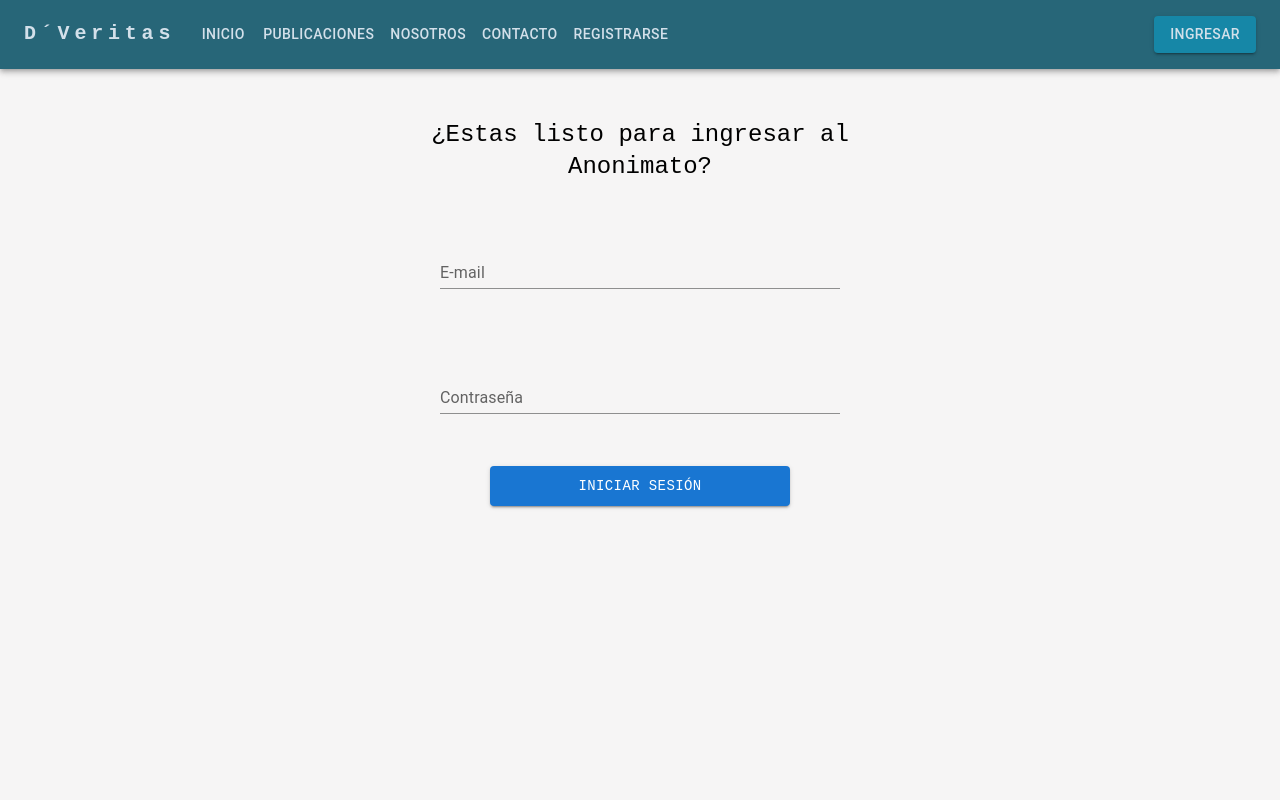
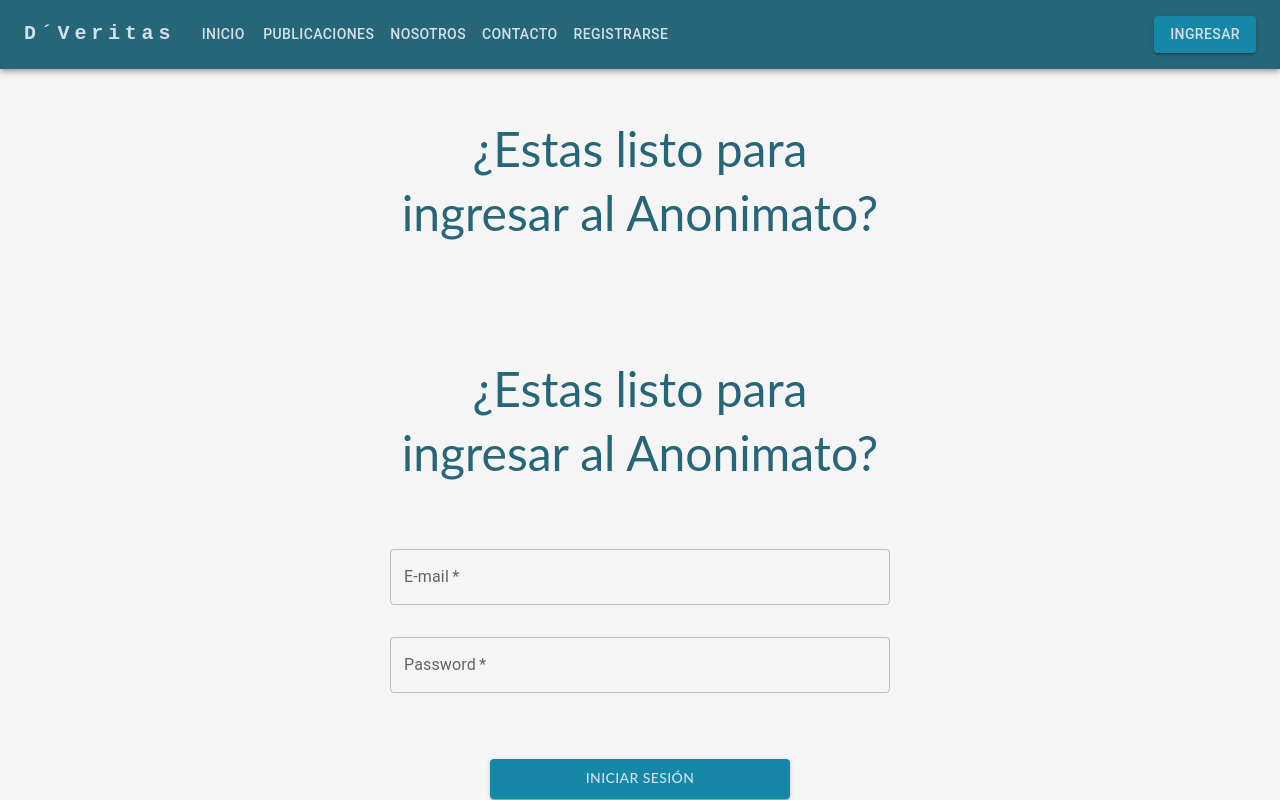
Before and after one commit to Emanuel-SO/DVeritas, a React (Create React App) app: page /ingresar in a window 1280 px wide. Built offline with nearby package versions, Linux system fonts and the light colour scheme; the HTML template or start-up script is replaced by a standard one.

Commit message:
Actualizado al 14 marzo 2022

```diff
--- a/src/Components/Contact/Contact.js
+++ b/src/Components/Contact/Contact.js
@@ -26,11 +26,10 @@ function Contact() {
             autoComplete="off"
         >
             <div>
-
-                <Typography variant="h3" gutterBottom style={{ fontFamily: "lato", marginTop: "50px", marginBottom: "30px" }}>
-                    Contactanos
-                </Typography>
-                <div style={{ marginBottom: "50px", fontSize: "20px"}}>
+            <Typography variant="h5" mb={3} sx={{ fontFamily: "Lato, sans-serif", color: "#276678", fontSize: { xs: '2.5rem', sm: '3rem' }, marginTop: '3rem' }}>
+            Contáctanos
+          </Typography>
+                <div style={{ marginBottom: "3rem", fontSize: "1.5rem", fontFamily: "Lato, sans-serif"}}>
                     Comparte tus comentarios o sugerencias al equipo de JavaWizards.
                 </div>
 
--- a/src/Components/Login/Login.js
+++ b/src/Components/Login/Login.js
@@ -4,6 +4,7 @@ import Button from '@mui/material/Button';
 import Box from '@mui/material/Box';
 import TextField from '@mui/material/TextField';
 import Typography from '@mui/material/Typography';
+import { Input } from '@mui/material';
 
 function Login() {
   return (
@@ -24,34 +25,42 @@ function Login() {
         noValidate
         autoComplete="off"
       >
-        <Typography variant="h5" gutterBottom style={{ fontFamily: "monospace", marginTop: "50px" }}>
+        <Typography variant="h5" mb={3} sx={{ fontFamily: "Lato, sans-serif", color: "#276678", fontSize: { xs: '2.5rem', sm: '3rem' }, marginTop: '3rem', marginBottom: '4rem' }}>
           ¿Estas listo para ingresar al Anonimato?
         </Typography>
-        <TextField id="standard-basic" label="E-mail" variant="standard" style={{ marginBottom: "25px", marginTop: "50px", width: '400px', height: '50px'}} />
-      </Box>
+        <Typography variant="h5" mb={3} sx={{ fontFamily: "Lato", color: "#276678", fontSize: { xs: '2.5rem', sm: '3rem' }, marginTop: '3rem', marginBottom: '4rem' }}>
+          ¿Estas listo para ingresar al Anonimato?
+        </Typography>
 
-      <Box
-        component="form"
-        sx={{
-          display: 'flex',
-          flexDirection: 'column',
-          alignItems: 'center',
-          justifyContent: 'center',
-          textAlign: 'center',
-        }}
-        noValidate
-        autoComplete="off"
-      >
-        <TextField id="standard-basic" label="Contraseña" variant="standard" style={{ marginBottom: "50px", marginTop: "50px", width: '400px', height: '50px'}} />
-      </Box>
-
-      <Stack spacing={1} direction="row" sx={{ justifyContent: 'center' }}>
-
-        <Button variant="contained" sx={{ marginTop: '50px', width: '300px', height: '40px', fontFamily: "monospace" }}>
+        <TextField
+          required
+          id="outlined-basic"
+          label="E-mail"
+          defaultValue=""
+          variant="outlined"
+          style={{ marginBottom: "16px", width: "500px" }}
+        />
+        <TextField
+          required
+          id="outlined-basic"
+          label="Password"
+          type='password'
+          defaultValue=""
+          variant="outlined"
+          style={{ marginBottom: "16px", marginTop: "16px", width: "500px" }}
+        />
+        <Button
+          variant="contained"
+          id="botonlogin"
+          sx={{ marginTop: '50px', width: '300px', height: '40px', fontFamily: 'lato', color: '#D3E0EA', bgcolor: '#1687A7', '&:hover': { bgcolor: '#125E75' }, }}>
           Iniciar Sesión
         </Button>
 
-      </Stack>
+      </Box>
+
+
+
+
     </div>
   );
 }
```
